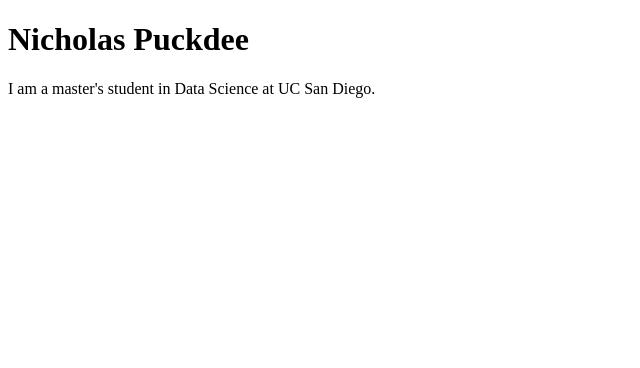
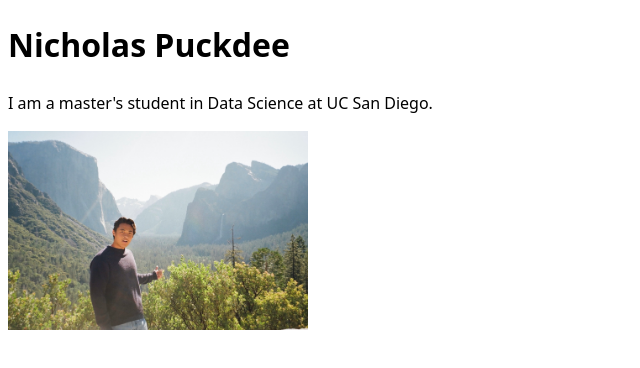
Before and after one commit to ppuckdee/lab-1, a plain HTML site: page index.html in a window 1280 px wide. Shown: the whole page, without its empty margins (0-640 px from the left). Drawn offline with Linux system fonts and the light colour scheme.

Commit message:
Add photo and basic styles

```diff
--- a/index.html
+++ b/index.html
@@ -4,9 +4,11 @@
     <meta charset="UTF-8">
     <meta name="viewport" content="width=device-width, initial-scale=1.0">
     <title>Nicholas Puckdee | Portfolio</title>
+    <link rel="stylesheet" href="style.css">
 </head>
 <body>
     <h1>Nicholas Puckdee</h1>
     <p>I am a master's student in Data Science at UC San Diego.</p>
+    <img src="images/nickphoto.jpeg" alt="Nicholas Puckdee" width="300">
 </body>
 </html>
--- /dev/null
+++ b/style.css
@@ -0,0 +1,8 @@
+body {
+    font: 100%/1.5 system-ui;
+  }
+
+  img {
+    max-width: 100%;
+    height: auto;
+  }
```
Also changed, not shown: images/nickphoto.jpeg (added).
